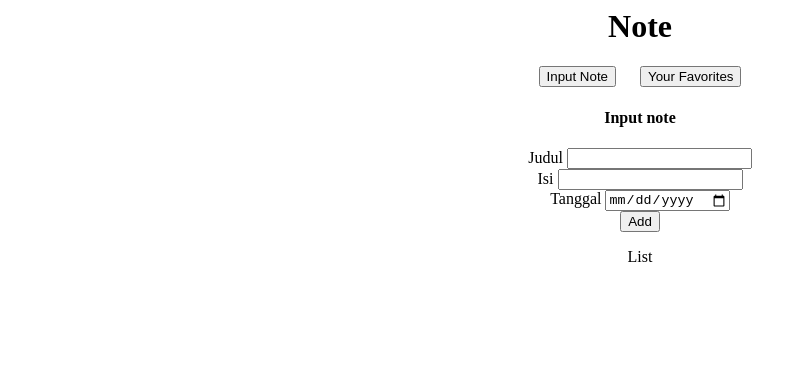
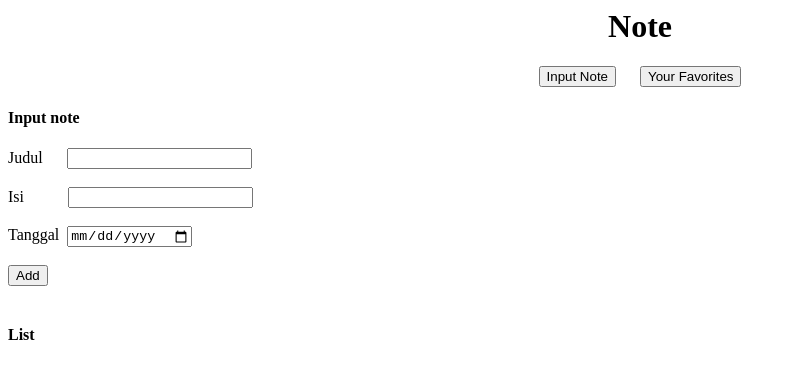
Before and after one commit to katherine-p/C14180221-Angular2, an Angular app: page /input in a window 1280 px wide. Shown: the top 378 px of the page, without its empty margins (0-807 px from the left). Built offline with nearby package versions, Linux system fonts and the light colour scheme.

Commit message:
4 files modified

```diff
--- a/src/app/app.component.html
+++ b/src/app/app.component.html
@@ -3,10 +3,13 @@
   Start editing to see some magic happen :)
 </p> -->
 
-<html style="text-align:center;">
-  <h1>Note</h1>
+<html>
+  <div style="text-align:center;">
+    <h1>Note</h1>
 
-  <button (click)="openInput()">Input Note</button>&nbsp;&nbsp;&nbsp;&nbsp;&nbsp;
-  <button (click)="openFav()">Your Favorites</button>
+    <button (click)="openInput()">Input Note</button>&nbsp;&nbsp;&nbsp;&nbsp;&nbsp;
+    <button (click)="openFav()">Your Favorites</button>
+  </div>
+
   <router-outlet></router-outlet>
 </html>
--- a/src/app/app.module.ts
+++ b/src/app/app.module.ts
@@ -14,7 +14,8 @@ import { GlobalvarService } from './globalvar.service';
 const ROUTES : Routes = [
   { path : 'input', component: InputComponent },
   { path : 'detail', component: DetailComponent },
-  { path : 'fav', component: FavComponent }
+  { path : 'fav', component: FavComponent },
+  { path : 'detail/:index', component: DetailComponent }
 ]
 
 @NgModule({
--- a/src/app/detail/detail.component.html
+++ b/src/app/detail/detail.component.html
@@ -1,8 +1,12 @@
-<p>
+<!-- <p>
 detail works!
-{{judul_i}}
-<br>
-{{isi_i}}
-<br>
-{{tgl_i}}
-</p>
+</p> -->
+
+<html style="text-align:center;">
+  <h3>{{ judul_i }}</h3><br>
+
+  <p>{{ isi_i }}</p><br>
+
+  <small>{{ tgl_i }}</small>
+
+</html>
--- a/src/app/input/input.component.html
+++ b/src/app/input/input.component.html
@@ -2,15 +2,25 @@
 input works!
 </p> -->
 
+<style>
+  .input{
+
+  }
+</style>
+
 <html>
   <h4>Input note</h4>
 
-  Judul <input type="text" [(ngModel)]="in_judul"><br>
-  Isi <input type="text" [(ngModel)]="in_isi"><br>
-  Tanggal <input type="date" [(ngModel)]="in_tgl"><br>
+  <label for="">Judul</label>&nbsp;&nbsp;&nbsp;&nbsp;&nbsp;
+  <input type="text" [(ngModel)]="in_judul"><br><br>
+  <label for="">Isi</label>&nbsp;&nbsp;&nbsp;&nbsp;&nbsp;&nbsp;&nbsp;&nbsp;&nbsp;&nbsp;
+  <input type="text" [(ngModel)]="in_isi"><br><br>
+  <label for="">Tanggal</label>&nbsp;
+  <input type="date" [(ngModel)]="in_tgl"><br><br>
   <button (click)="addnote()">Add</button>
 
-  <p>List</p>
+  <br><br>
+  <h4>List</h4>
   <div *ngFor="let j of arr_judul; let i = index">
     {{ i+1 }}. {{j}}  <button (click)="seedetail(i)">See detail</button>
   </div>
```
